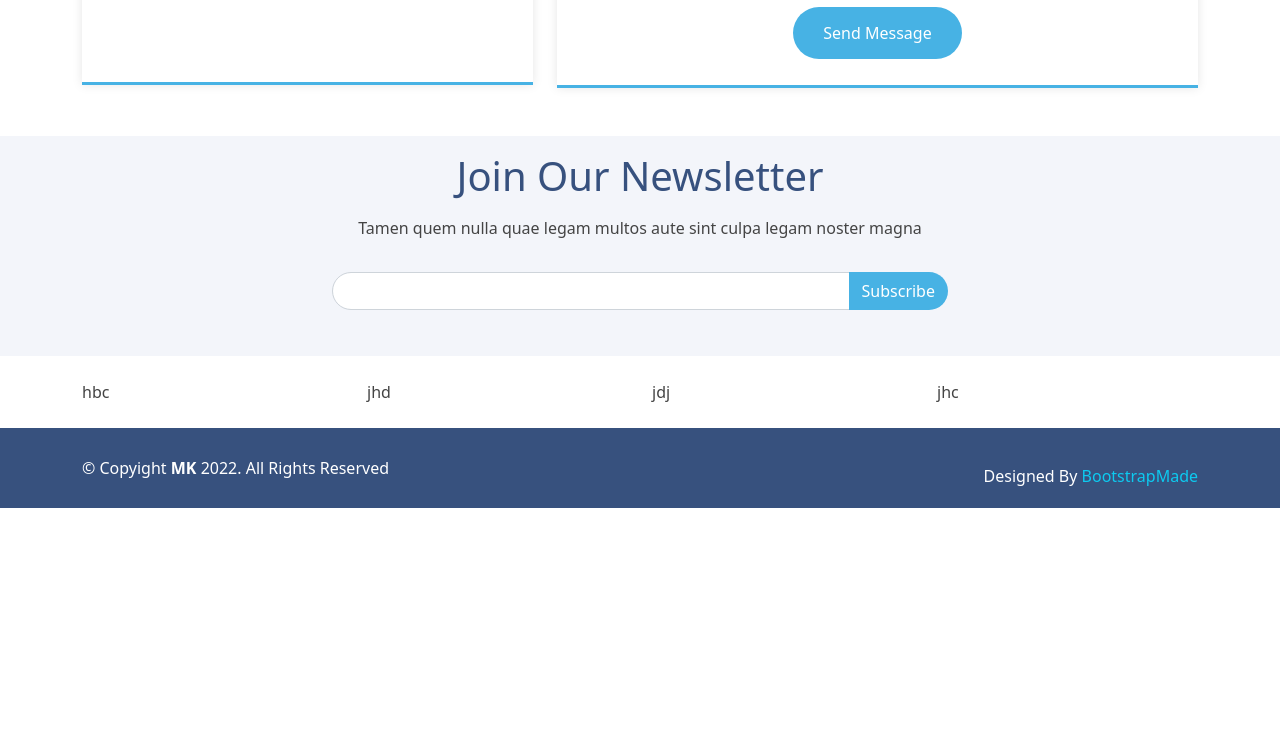
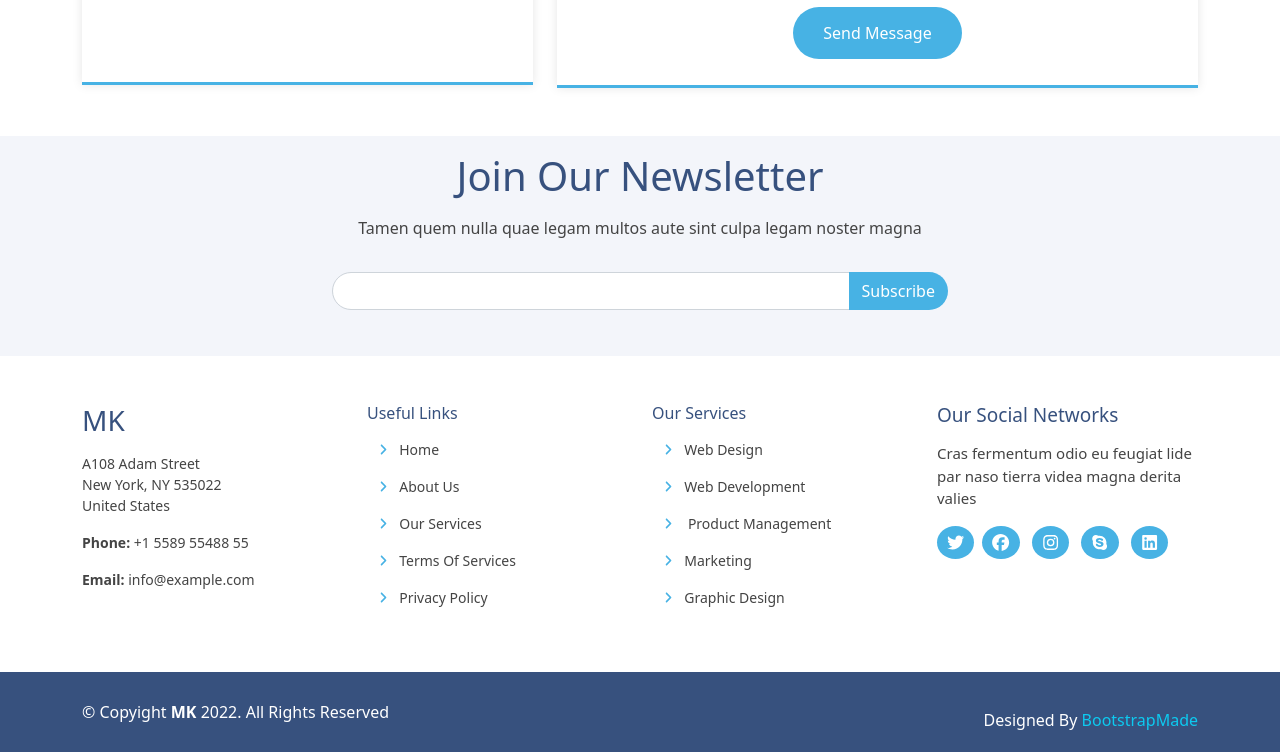
Before and after one commit to moshoodmohammed/2nd-Bootstrap, a plain HTML site: page Boot 2/index.html in a window 1280 px wide. Shown: the part 6945-7697 px from the top of the page. Before the commit the page ends 7453 px from the top, so only its background shows below. Drawn offline with nearby package versions, Linux system fonts and the light colour scheme; grey boxes are pictures that could not be loaded.

Commit message:
Prefooter
I completed The Prefooter section

```diff
--- a/Boot 2/Css/style.css
+++ b/Boot 2/Css/style.css
@@ -765,3 +765,36 @@ a{
 #prefooter{
     background: #fff;
 }
+
+#prefooter h3{
+    color: #37517e;
+}
+
+#prefooter h5{
+    color: #37517e;
+    font-size: 16px;
+}
+
+#prefooter svg{
+    color: #47b2e4;
+    font-size: 13px;
+}
+
+#prefooter p{
+    font-size: 14px;
+}
+
+#prefoot4 h5{
+    font-size: 19px;
+}
+
+#prefoot4 p{
+    font-size: 15px;
+}
+
+#prefoot4 svg{
+    font-size: 17px;
+    color: white;
+    background: #47b2e4;
+    border-radius: 100%;
+}
--- a/Boot 2/index.html
+++ b/Boot 2/index.html
@@ -1099,22 +1099,52 @@
 
     <!--prefooter-->
     <section id="prefooter">
-        <div class="container py-4">
-            <div class="row d-flex align-items-center g-4">
+        <div class="container py-5">
+            <div class="row d-flex  g-4">
                 <div class="col-lg-3 col-md-6 col-12 text-start">
-                    hbc
+                   <div id="prefoot1">
+                        <h3 class="pb-2">MK</h3>
+                        <p>A108 Adam Street <br>
+                            New York, NY 535022<br>
+                            United States</p>
+                        <p><b>Phone: </b>+1 5589 55488 55</p>
+                        <p><b>Email: </b>info@example.com</p>
+                   </div>
                 </div>
 
                 <div class="col-lg-3 col-md-6 col-12 text-start">
-                    jhd
+                   <div id="prefoot2" class="d-block">
+                        <h5 class="pb-2">Useful Links</h5>
+                        <a href="index.html"><p><i class="mx-2 fa-solid fa-angle-right"></i>Home</p></a>
+                        <a href="#about"><p><i class="mx-2 fa-solid fa-angle-right"></i>About Us</p></a>
+                        <a href="#services"><p><i class="mx-2 fa-solid fa-angle-right"></i>Our Services</p></a>
+                        <a href="#"><p><i class="mx-2 fa-solid fa-angle-right"></i>Terms Of Services</p></a>
+                        <a href="#"><p><i class="mx-2 fa-solid fa-angle-right"></i>Privacy Policy</p></a>
+                   </div>
                 </div>
 
                 <div class="col-lg-3 col-md-6 col-12 text-start">
-                    jdj
+                   <div  id="prefoot3">
+                        <h5 class="pb-2">Our Services</h5>
+                        <a href="#"><p><i class="mx-2 fa-solid fa-angle-right"></i>Web Design</p></a>
+                        <a href="#"><p><i class="mx-2 fa-solid fa-angle-right"></i>Web Development</p></a>
+                        <a href="#"><p><i class="mx-2 fa-solid fa-angle-right"></i>
+                        Product Management</p></a>
+                        <a href="#"><p><i class="mx-2 fa-solid fa-angle-right"></i>Marketing</p></a>
+                        <a href="#"><p><i class="mx-2 fa-solid fa-angle-right"></i>Graphic Design</p></a>
+                   </div>
                 </div>
 
                 <div class="col-lg-3 col-md-6 col-12 text-start">
-                    jhc
+                   <div  id="prefoot4">
+                        <h5 class="pb-2">Our Social Networks</h5>
+                        <p>Cras fermentum odio eu feugiat lide par naso tierra videa magna derita valies</p>
+                        <a href="#"><i class="p-2 fa-brands fa-twitter"></i></a>
+                        <a href="#"><i class="p-2 mx-1 fa-brands fa-facebook"></i></a>
+                        <a href="#"><i class="p-2 mx-1 fa-brands fa-instagram"></i></a>
+                        <a href="#"><i class="p-2 mx-1 fa-brands fa-skype"></i></a>
+                        <a href="#"><i class="p-2 mx-1 fa-brands fa-linkedin"></i></a>
+                   </div>
                 </div>
             </div>
         </div>
```
